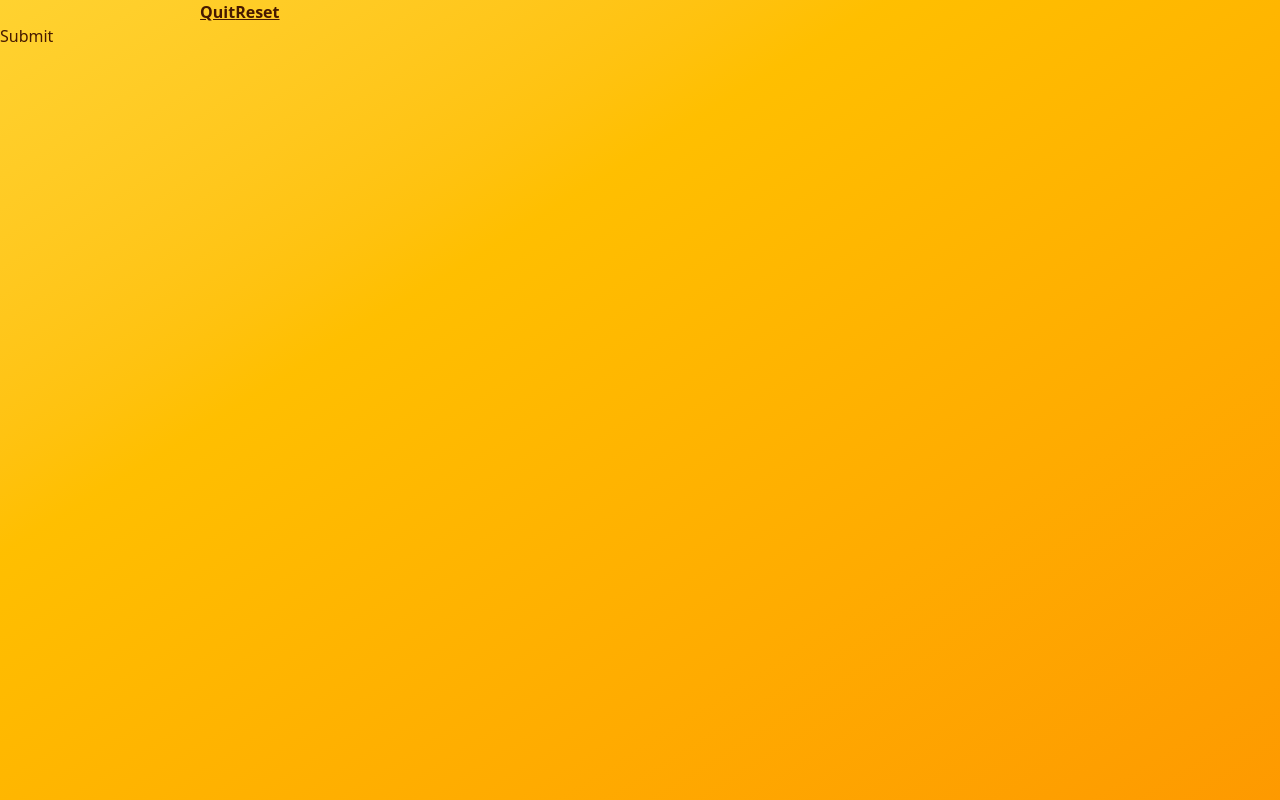
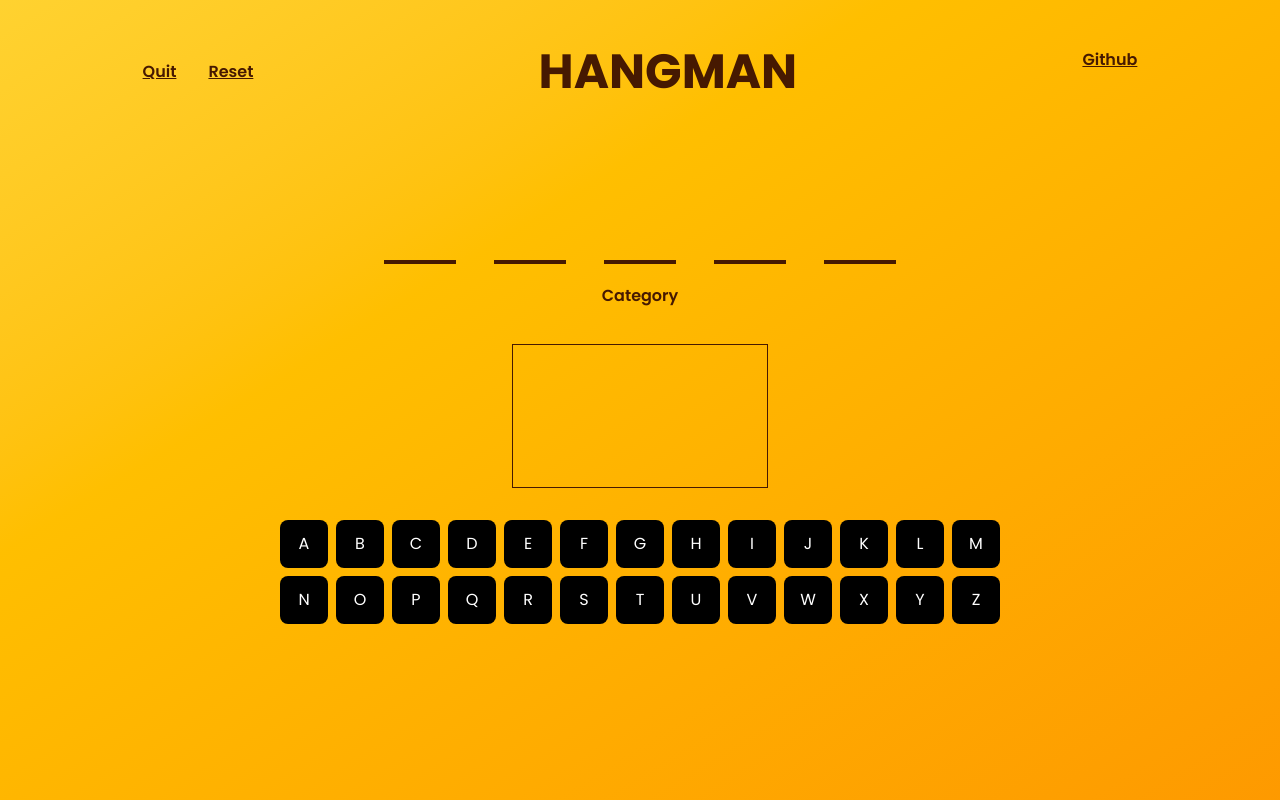
Before and after one commit to Jhay3765/hangman, a React (Vite) app: page / in a window 1280 px wide. Built offline with nearby package versions, Linux system fonts and the light colour scheme.

Commit message:
Improved Ui

```diff
--- a/package.json
+++ b/package.json
@@ -10,6 +10,7 @@
     "preview": "vite preview"
   },
   "dependencies": {
+    "@fontsource/poppins": "^5.2.5",
     "@tailwindcss/vite": "^4.1.3",
     "react": "^19.0.0",
     "react-dom": "^19.0.0",
--- a/src/App.jsx
+++ b/src/App.jsx
@@ -86,7 +86,18 @@ function App() {
   return (
     <main className="bg-gradient-to-br from-amber-300 to-amber-500 min-h-screen text-amber-950">
       <NavBar />
-      <ul className="">
+
+      {/*  Board    */}
+
+      <div className="max-w-lg flex justify-between mx-auto mt-24">
+        {solution.map((letter, index) => {
+          return <Tile key={index} letter={letter ?? ""} />;
+        })}
+      </div>
+
+      <p className="text-center mt-4 leading-loose font-semibold">Category</p>
+
+      <ul className="flex flex-wrap mt-8 max-w-3xl mx-auto h-36 w-64 border p-2 gap-4 uppercase">
         {wrongLetters
           ? wrongLetters.map((letter, index) => {
               return (
@@ -97,47 +108,90 @@ function App() {
             })
           : "Wrong Letters will Be Here"}
       </ul>
-      <div className="">
-        {solution.map((letter, index) => {
-          return <Tile key={index} letter={letter ?? ""} />;
-        })}
+      <div className="status">
+        {isGameWon && "You Win"}
+        {isGameOver && "You Lose"}
       </div>
-      <section className=" ">
-        <div className="">{letterAttempt}</div>
-        <button className="" onClick={() => findLetter(letterAttempt)}>
-          Submit
-        </button>
-
-        <div className="status">
-          {isGameWon && "You Win"}
-          {isGameOver && "You Lose"}
-        </div>
-      </section>
+      <Keyboard findLetter={findLetter} />
     </main>
   );
 }
 
 const Tile = (props) => {
-  return <div className="tile">{props.letter}</div>;
+  return (
+    <div className="border-b-4 uppercase text-2xl grid place-content-center h-18 w-18">
+      {props.letter}
+    </div>
+  );
 };
 
 export default App;
 
 const NavBar = () => {
   return (
-    <nav className="flex justify-around">
-      <section className="flex justify-between">
+    <nav className="flex justify-around pt-12 z-20">
+      <section className="flex justify-between gap-8">
         <Button buttonName={"Quit"} />
         <Button buttonName={"Reset"} />
       </section>
-      <h2></h2>
-      <aside></aside>
+      <h2 className="text-5xl font-bold uppercase">Hangman</h2>
+      <aside>
+        <Button buttonName={"Github"} />
+      </aside>
     </nav>
   );
 };
 
 const Button = (props) => {
   return (
-    <button className="underline font-semibold">{props.buttonName}</button>
+    <button className="underline font-semibold cursor-pointer">
+      {props.buttonName}
+    </button>
   );
 };
+
+const Keyboard = (props) => {
+  const letters = [
+    "a",
+    "b",
+    "c",
+    "d",
+    "e",
+    "f",
+    "g",
+    "h",
+    "i",
+    "j",
+    "k",
+    "l",
+    "m",
+    "n",
+    "o",
+    "p",
+    "q",
+    "r",
+    "s",
+    "t",
+    "u",
+    "v",
+    "w",
+    "x",
+    "y",
+    "z",
+  ];
+
+  return (
+    <ul className="flex flex-wrap max-w-3xl mx-auto gap-2 justify-center mt-8">
+      {letters.map((letter) => {
+        return (
+          <li
+            onClick={() => props.findLetter(letter)}
+            className="uppercase cursor-pointer hover:bg-amber-950 grid place-content-center h-12 w-12 bg-black rounded-lg text-white "
+          >
+            {letter}
+          </li>
+        );
+      })}
+    </ul>
+  );
+};
--- a/src/index.css
+++ b/src/index.css
@@ -1,7 +1,7 @@
 @import "tailwindcss";
 
 :root {
-  font-family: system-ui, Avenir, Helvetica, Arial, sans-serif;
+  font-family: "Poppins", sans-serif;
   line-height: 1.5;
   font-weight: 400;
 
```
Also changed, not shown: src/main.jsx (+9 -0 lines), 2 other files (tests, documents, lock files or other folders).
